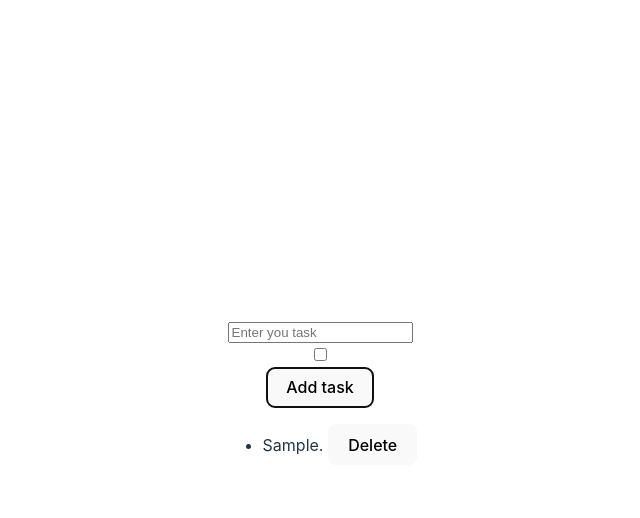
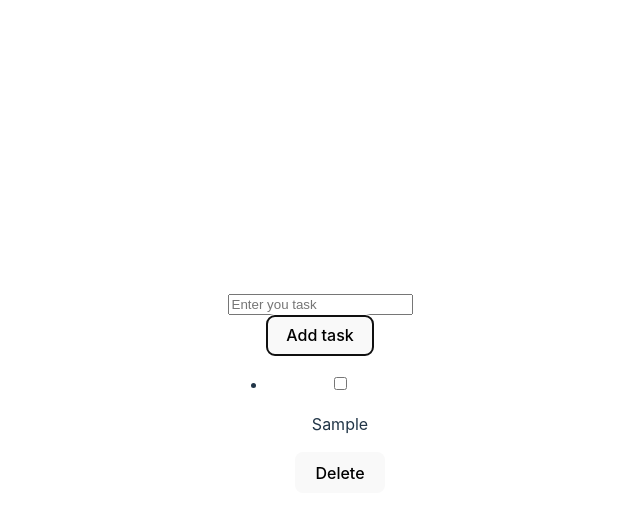
Before and after one commit to YTyndyk/ToDo-list, a React (Vite) app: page / in a window 1280 px wide. Both pictures are taken after typing "Sample" into the empty fields and a click on the button "Add task". Shown: the top 518 px of the page, without its empty margins (320-960 px from the left). Built offline with nearby package versions, Linux system fonts and the light colour scheme.

Commit message:
add checkboxes

```diff
--- a/src/components/TodoList.jsx
+++ b/src/components/TodoList.jsx
@@ -1,9 +1,19 @@
 import React from "react";
 
-const TodoList = ({ items, deleteTodo }) => {
+const TodoList = ({ items, deleteTodo, toggleTodo }) => {
+	const handleToggle = (id) => {
+		toggleTodo(id);
+	};
 	const elements = items.map(({ id, text, completed }) => (
 		<li key={id}>
-			{text}.{" "}
+			<input
+				type="checkbox"
+				checked={completed}
+				onChange={() => handleToggle(id)}
+			/>
+			<p style={{ textDecoration: completed ? "line-through" : "none" }}>
+				{text}
+			</p>
 			<button onClick={() => deleteTodo(id)} type="button">
 				Delete
 			</button>
--- a/src/components/Todos.jsx
+++ b/src/components/Todos.jsx
@@ -1,4 +1,5 @@
 import { useSelector, useDispatch } from "react-redux";
+import { toggleTodoStatus } from "../redux/todos/todos-slice";
 
 import TodosForm from "./TodosForm";
 import TodoList from "./TodoList";
@@ -24,6 +25,7 @@ const Todos = () => {
 		return Boolean(dublicate);
 	};
 
+	// const maxlenght = 10;
 	const onAddTodo = (data) => {
 		if (isDublicate(data)) {
 			return alert(`Task with ${data.text}  already in list`);
@@ -37,29 +39,20 @@ const Todos = () => {
 		dispatch(deleteTodo(id));
 	};
 
+	const handleToggleTodo = (id) => {
+		dispatch(toggleTodoStatus(id));
+	};
 	const changeFitler = ({ target }) => dispatch(setFilter(target.value));
 
-	const elements = todos.map((id, text) => {
-		<li key={id}>
-			<p>{text}</p>
-			<button onClick={() => deleteTodo(id)} type="button">
-				Delete
-			</button>
-		</li>;
-	});
 	return (
-		<div>
+		<>
 			<TodosForm onSubmit={onAddTodo} />
-			<div>
-				{/* <input
-					name="filter"
-					onChange={changeFitler}
-					placeholder="Enter your task"
-				/> */}
-				{elements}
-				<TodoList items={todos} deleteTodo={onDeleteTodo} />
-			</div>
-		</div>
+			<TodoList
+				items={todos}
+				deleteTodo={onDeleteTodo}
+				toggleTodo={handleToggleTodo}
+			/>
+		</>
 	);
 };
 
--- a/src/components/TodosForm.jsx
+++ b/src/components/TodosForm.jsx
@@ -19,9 +19,16 @@ const TodosForm = ({ onSubmit }) => {
 		});
 	};
 
+	const { text } = state;
+	const maxlength = text.length > 1 && text.length <= 30;
+
 	const handleSubmit = (e) => {
 		e.preventDefault();
-		onSubmit({ ...state });
+		if (maxlength) {
+			onSubmit({ ...state });
+		} else {
+			alert(`The text should be 30 characters or less.`);
+		}
 		setState({ ...INITIAL_STATE });
 		reset();
 	};
@@ -31,9 +38,6 @@ const TodosForm = ({ onSubmit }) => {
 	};
 
 	const todoTextId = nanoid();
-	const todoCompletedId = nanoid();
-
-	const { text, completed } = state;
 
 	return (
 		<form onSubmit={handleSubmit}>
@@ -48,15 +52,6 @@ const TodosForm = ({ onSubmit }) => {
 				/>
 			</div>
 
-			<div>
-				<input
-					type="checkbox"
-					checked={completed}
-					name="completed"
-					onChange={handleChange}
-					id={todoCompletedId}
-				/>
-			</div>
 			<button type="submit">Add task</button>
 		</form>
 	);
--- a/src/redux/todos/todos-slice.js
+++ b/src/redux/todos/todos-slice.js
@@ -20,9 +20,15 @@ const todosSlice = createSlice({
 		},
 		deleteTodo: (state, { payload }) =>
 			state.filter((item) => item.id !== payload),
+		toggleTodoStatus: (state, { payload }) => {
+			const todoToToggle = state.find((todo) => todo.id === payload);
+			if (todoToToggle) {
+				todoToToggle.completed = !todoToToggle.completed;
+			}
+		},
 	},
 });
 
-export const { addTodo, deleteTodo } = todosSlice.actions;
+export const { addTodo, deleteTodo, toggleTodoStatus } = todosSlice.actions;
 
 export default todosSlice.reducer;
```
